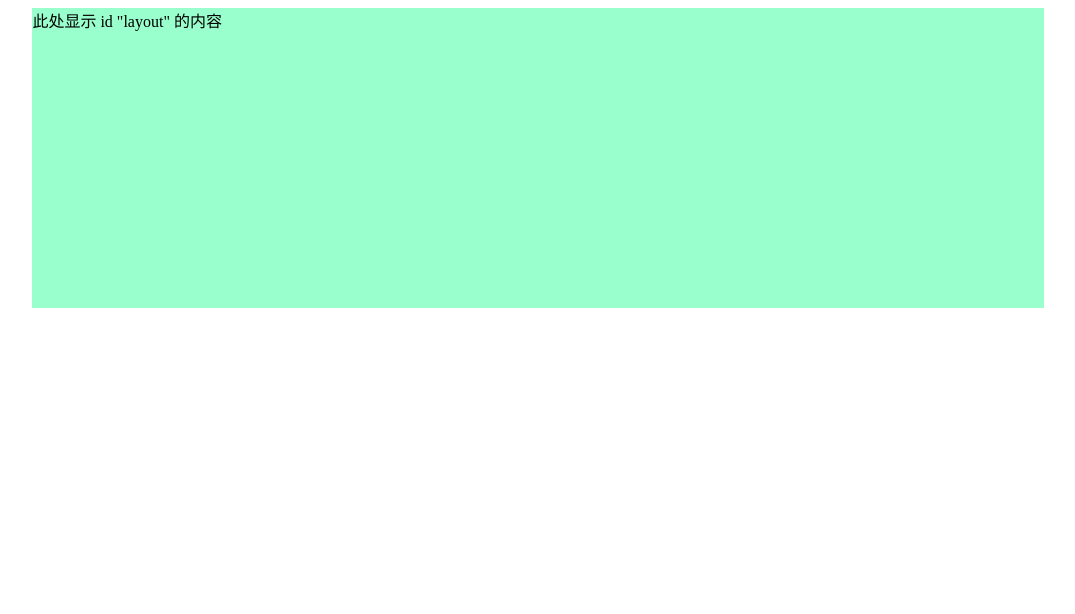
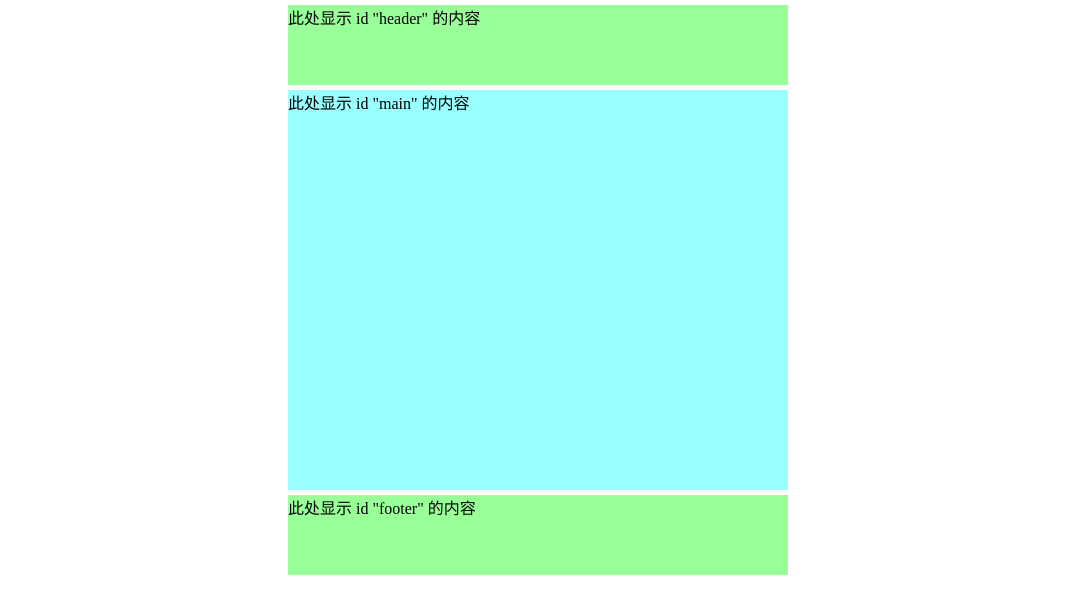
Before and after one commit to steventianGithub/learncss, a Flask app: page / in a window 1280 px wide. Shown: the top 614 px of the page, without its empty margins (102-1177 px from the left). Run offline with Flask 2, Linux system fonts and the light colour scheme.

```diff
--- a/app/templates/index.html
+++ b/app/templates/index.html
@@ -3,10 +3,16 @@
     <head>
         <meta http-equiv="Content-Type" content="text/html; charset=gb2312" />
         <style type="text/css">
-            #layout { height: 300px; width: 80%; background: #99FFcc; margin:auto;}
+            body { margin:0; padding:0;}
+            #header { margin:5px auto; width:500px; height:80px; background:#9F9;}
+            #main { margin:5px auto; width:500px; height:400px; background:#9FF;}
+            #footer { margin:5px auto; width:500px; height:80px; background:#9f9;}
         </style>
     </head>
     <body>
-        <div id="layout">此处显示  id "layout" 的内容</div>
+        <div id="header">此处显示  id "header" 的内容</div>
+        <div id="main">此处显示  id "main" 的内容</div>
+        <div id="footer">此处显示  id "footer" 的内容</div>
     </body>
+
 </html>
```
